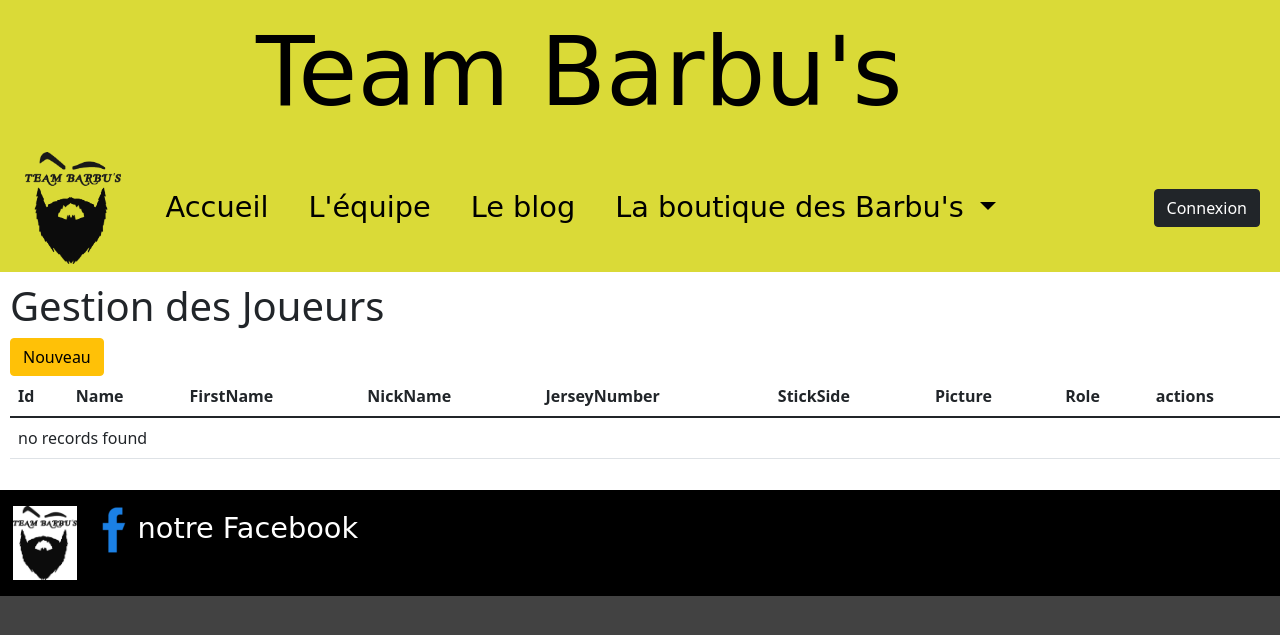
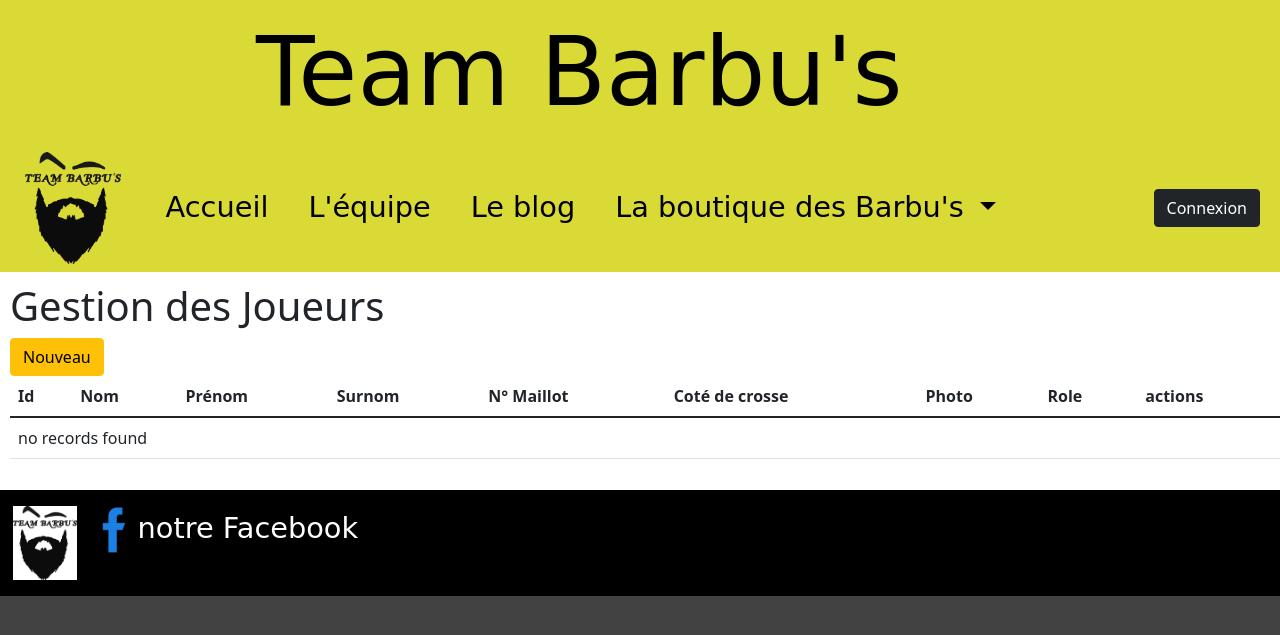
Before and after one commit to Arnaud-Joguet/barbus-webpage, a Symfony app: template templates/back/player/index.html.twig in a window 1280 px wide. Shown: the top 635 px of the page. Run offline with Twig, Linux system fonts and the light colour scheme; the template is opened without the code that fills it, so the values that code supplies are empty; some libraries are stand-ins or nearby versions; some web fonts are replaced.

Commit message:
translate some words in french

```diff
--- a/templates/back/player/index.html.twig
+++ b/templates/back/player/index.html.twig
@@ -10,12 +10,12 @@
             <thead>
                 <tr>
                     <th>Id</th>
-                    <th>Name</th>
-                    <th>FirstName</th>
-                    <th>NickName</th>
-                    <th>JerseyNumber</th>
-                    <th>StickSide</th>
-                    <th>Picture</th>
+                    <th>Nom</th>
+                    <th>Prénom</th>
+                    <th>Surnom</th>
+                    <th>N° Maillot</th>
+                    <th>Coté de crosse</th>
+                    <th>Photo</th>
                     <th>Role</th>
                     <th colspan="2" scope="col">actions</th>
                 </tr>
```
